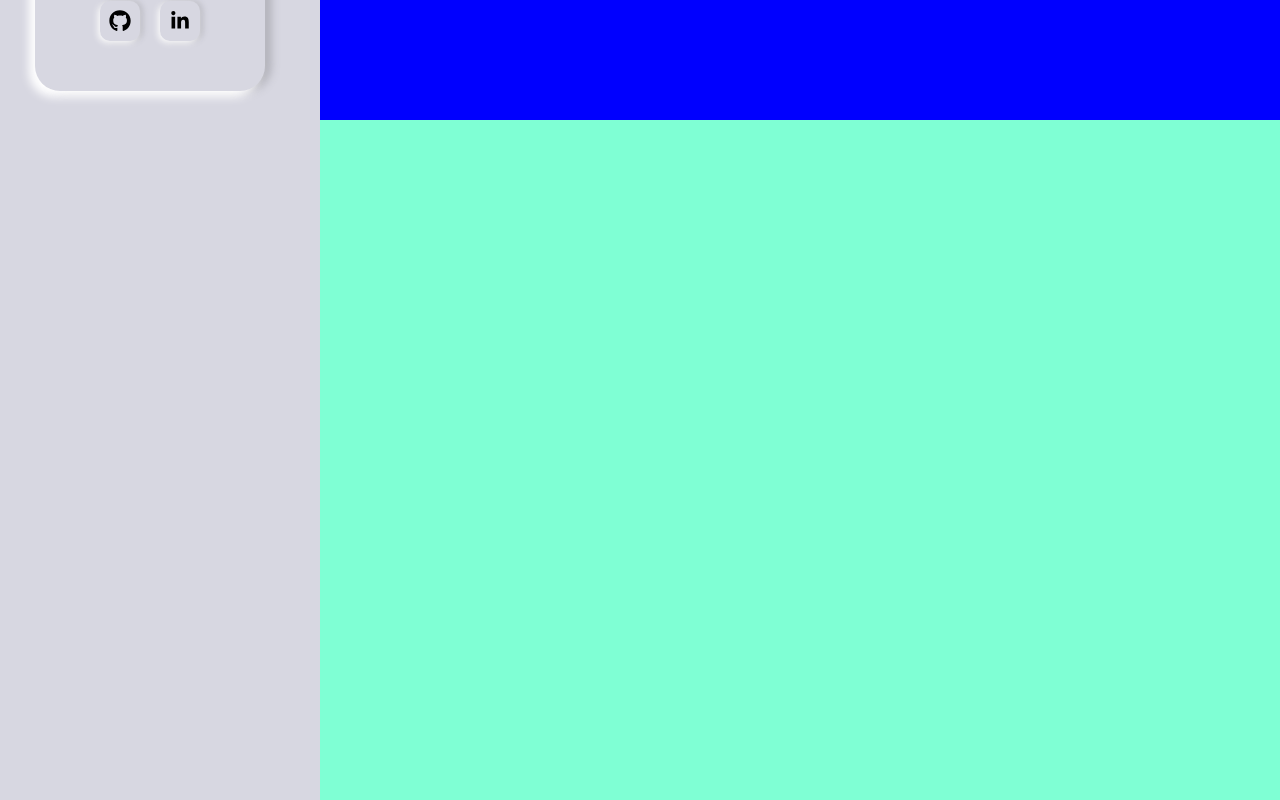
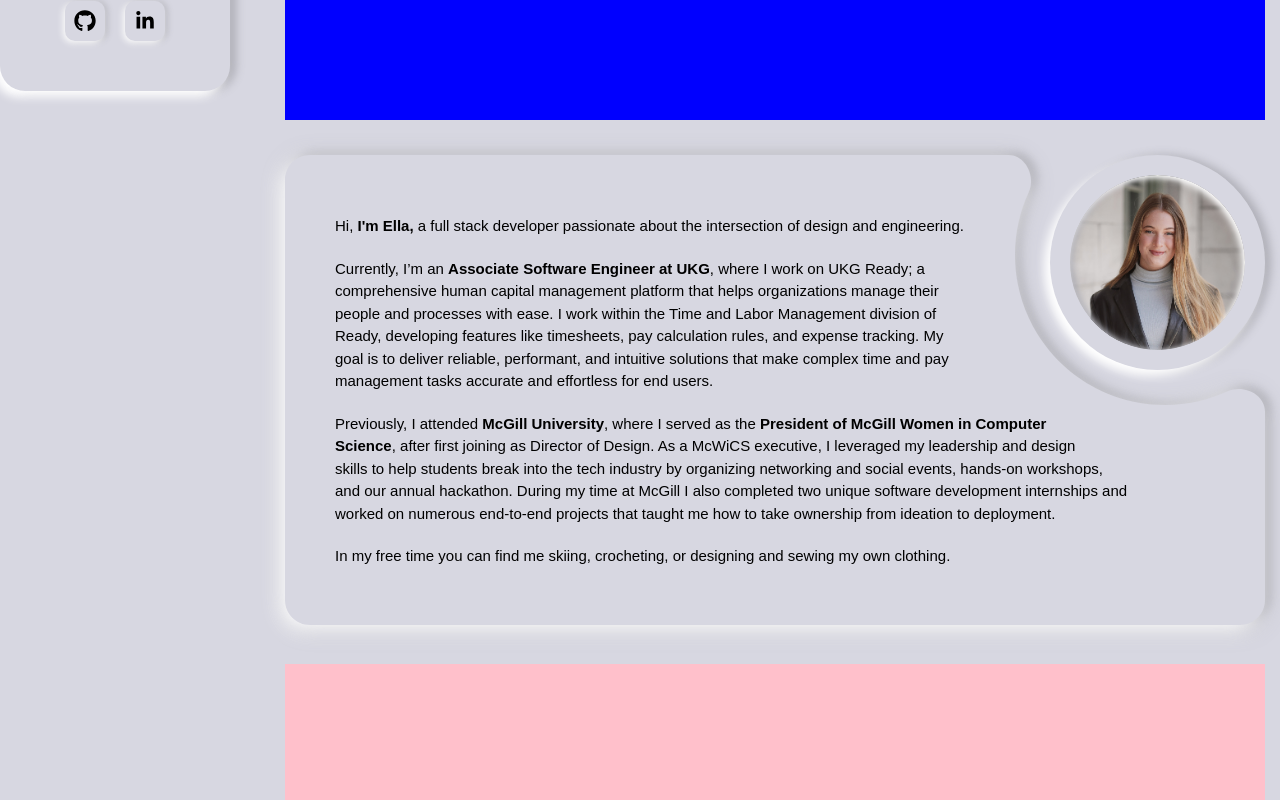
Before and after one commit to ellasyoung/portfolio-2025, a React (Create React App) app in the folder ellasyoung/: page / in a window 1280 px wide. Shown: the part 680-1480 px from the top of the page. Built offline with nearby package versions, Linux system fonts and the light colour scheme.

Commit message:
About section (not responsive)

```diff
--- a/ellasyoung/src/components/content/pages/home-page/about-section/About/AboutElements.js
+++ b/ellasyoung/src/components/content/pages/home-page/about-section/About/AboutElements.js
@@ -1,22 +1,81 @@
 import styled from "styled-components";
 import { offWhite, black, shadowLight, shadowDark } from "../../../../../../constants/colors";
+import { ReactComponent as AboutContainerSVG } from "../../../../../../assets/shapes/about-container.svg"
 
 export const AboutContainer = styled.div`
-    display: flex;
-    flex-direction: row;
-    justify-content: space-between;
-    background-color: aquamarine;
-    height: 100vh;
+    position: relative;
+    margin: 35px 0 35px 0;
 `;
 
 export const Circle = styled.div`
-    width: 20%;
-    aspect-ratio: 1;
+    width: 215px;
+    height: 215px;
     border-radius: 50%;
     box-shadow: -6px 6px 10px ${shadowLight}, 6px 0px 10px ${shadowDark};
     background-color: ${offWhite};
+    position: absolute;
+    top: 0;
+    right: 0;
+    display: flex;
+    align-items: center;
+    justify-content: center;
+`;
+
+export const InnerCircle = styled.div`
+    width: 175px;
+    height: 175px;
+    border-radius: 50%;
+    position: relative;
+    z-index: 5;
+    overflow: hidden;
+    transition: width 0.3s ease, height 0.3s ease;
+
+    &::after {
+        content: '';
+        position: absolute;
+        top: 0;
+        left: 0;
+        right: 0;
+        bottom: 0;
+        border-radius: 50%;
+        box-shadow: inset -3px 3px 6px ${shadowLight}, inset 3px 0px 6px ${shadowDark};
+        pointer-events: none;
+        z-index: 10;
+    }
+
+    &:hover {
+        width: 215px;
+        height: 215px;
+        cursor: pointer;
+    }
 `;
 
 export const TextBlock = styled.div`
-    width: 75%;
+    width: 880px;
+
+    &.first {
+        width: 630px;
+    }
 `;
+
+export const TextContainer = styled.div`
+    position: absolute;
+    top: 60px;
+    left: 50px;
+`;
+
+export const AboutTxtContainer = styled(AboutContainerSVG)`
+    fill: ${offWhite};
+    filter: drop-shadow(-6px 6px 10px ${shadowLight}) drop-shadow(6px -3px 4px ${shadowDark});
+`;
+
+export const StyledLink = styled.a`
+    font-weight: bold;
+    text-decoration: none;
+    cursor: pointer;
+    color: black;
+
+    &:hover {
+        font-style: italic;
+    }
+`;
--- a/ellasyoung/src/components/content/pages/home-page/about-section/About/index.js
+++ b/ellasyoung/src/components/content/pages/home-page/about-section/About/index.js
@@ -1,67 +1,52 @@
-import {AboutContainer, Circle, TextBlock,} from "./AboutElements";
+import { AboutContainer, AboutTxtContainer, Circle, InnerCircle, TextBlock, TextContainer, StyledLink } from "./AboutElements";
+import profilePic from "../../../../../../assets/images/headshot.png";
 import Text from "../../../../../common/text/Text"
-import Container from "../../../../../common/Container";
 
 const About = () => {
+
+    const externalLinkOnClick = (url) => {
+        window.open(url, '_blank');
+    }
+
     return (
         <AboutContainer id="about">
-
+            <Circle>
+                <InnerCircle onClick={() => externalLinkOnClick("https://www.linkedin.com/in/ellasyoung")}>
+                    <img src={profilePic} alt="Profile Pic" style={{width: '100%', height: '100%', objectFit: 'cover', borderRadius: '50%'}} />
+                </InnerCircle>
+            </Circle>
+            <AboutTxtContainer/>
+            <TextContainer>
+                <TextBlock className="first">
+                    <Text fontSize="15px" margin="0 0 20px 0">
+                        Hi, <StyledLink href="https://linkedin.com/in/ellasyoung" target="_blank">I'm Ella,</StyledLink> a full stack developer passionate about the intersection of design and engineering.
+                    </Text>
+                    <Text fontSize="15px" margin="0 0 20px 0">
+                        Currently, I’m an <StyledLink href="https://www.ukg.com" target="_blank">Associate Software Engineer at UKG</StyledLink>, where I work on UKG Ready; a comprehensive
+                        human capital management platform that helps organizations manage their people and processes with
+                        ease. I work within the Time and Labor Management division of Ready, developing features like
+                        timesheets, pay calculation rules, and expense tracking. My goal is to deliver reliable,
+                        performant, and intuitive solutions that make complex time and pay management tasks accurate and
+                        effortless for end users.
+                    </Text>
+                </TextBlock>
+                <TextBlock className="second">
+                    <Text fontSize="15px" margin="0 0 20px 0">
+                        Previously, I attended <StyledLink href="https://reporter.mcgill.ca/mcgill-no-1-in-canada-in-2026-qs-world-university-rankings/" target="_blank">McGill University</StyledLink>,
+                        where I served as the <StyledLink href="https://www.mcwics.com/" target="_blank">President of McGill Women in Computer <br/> Science</StyledLink>, after first joining as Director of Design.
+                        As a McWiCS executive, I leveraged my leadership and design <br/> skills to help students break into the tech industry
+                        by organizing networking and social events, hands-on workshops, <br/> and our annual hackathon. During my time at McGill
+                        I also
+                        completed two unique software development internships and <br/> worked on numerous end-to-end projects
+                        that taught me how to take ownership from ideation to deployment.
+                    </Text>
+                    <Text fontSize="15px" margin="0 0 20px 0">
+                        In my free time you can find me skiing, crocheting, or designing and sewing my own clothing.
+                    </Text>
+                </TextBlock>
+            </TextContainer>
         </AboutContainer>
     );
 };
 
 export default About;
-
-/* <Container
-                width="70%"
-            >
-                <TextBlock>
-                    <Text fontSize="14px" margin="0 0 20px 0">
-                        Hi, I'm Ella, a full stack developer passionate about the intersection of design and engineering.
-                    </Text><Text fontSize="14px" margin="0 0 20px 0">
-                    Currently, I’m an Associate Software Engineer at UKG, where I work on UKG Ready—a comprehensive
-                    human capital management platform that helps organizations manage their people and processes with
-                    ease. I work within the Time and Labor Management section of Ready, developing features like
-                    timesheets, pay calculation rules, and expense tracking. My goal is to deliver reliable,
-                    performant, and intuitive solutions that make complex time and pay management tasks accurate and
-                    effortless for end users.
-                </Text><Text fontSize="14px" margin="0 0 20px 0">
-                    Previously, I studied at McGill University, where I served as the President of McGill Women in
-                    Computer Science, after first joining as Director of Design. As a McWiCS executive, I leveraged my
-                    leadership and design skills to help students break into the tech industry by organizing networking
-                    and social events, hands-on workshops, and our annual hackathon. During my time at McGill I also
-                    completed two unique software development internships and worked on numerous end-to-end projects
-                    that taught me how to take ownership from ideation to deployment.
-                </Text><Text fontSize="14px" margin="0 0 20px 0">
-                    In my free time you can find me skiing, crocheting, or designing and sewing my own clothing.
-                </Text>
-                </TextBlock>
-            </Container>
-            <Container
-                width="25%"
-            >
-            </Container> */
-
-/* <Rectangle>
-                <TextBlock>
-                <Text fontSize="14px" margin="0 0 20px 0">
-                    Hi, I'm Ella, a full stack developer passionate about the intersection of design and engineering.
-                </Text><Text fontSize="14px" margin="0 0 20px 0">
-                    Currently, I’m an Associate Software Engineer at UKG, where I work on UKG Ready—a comprehensive
-                    human capital management platform that helps organizations manage their people and processes with
-                    ease. I work within the Time and Labor Management section of Ready, developing features like
-                    timesheets, pay calculation rules, and expense tracking. My goal is to deliver reliable,
-                    performant, and intuitive solutions that make complex time and pay management tasks accurate and
-                    effortless for end users.
-                    </Text><Text fontSize="14px" margin="0 0 20px 0">
-                    Previously, I studied at McGill University, where I served as the President of McGill Women in
-                    Computer Science, after first joining as Director of Design. As a McWiCS executive, I leveraged my
-                    leadership and design skills to help students break into the tech industry by organizing networking
-                    and social events, hands-on workshops, and our annual hackathon. During my time at McGill I also
-                    completed two unique software development internships and worked on numerous end-to-end projects
-                    that taught me how to take ownership from ideation to deployment.
-                    </Text><Text fontSize="14px" margin="0 0 20px 0">
-                    In my free time you can find me skiing, crocheting, or designing and sewing my own clothing.
-                </Text>
-                </TextBlock>
-            </Rectangle> */
--- a/ellasyoung/src/components/content/pages/home-page/columns/BodyCol/BodyColElements.js
+++ b/ellasyoung/src/components/content/pages/home-page/columns/BodyCol/BodyColElements.js
@@ -2,7 +2,8 @@ import styled from "styled-components";
 
 export const Column = styled.div`
     width: 980px;
-    margin-left: 320px;
+    margin-left: 285px;
+    margin-right: 35px;
     position: relative;
     z-index: 1;
     display: flex;
--- a/ellasyoung/src/components/content/pages/home-page/columns/NavCol/index.js
+++ b/ellasyoung/src/components/content/pages/home-page/columns/NavCol/index.js
@@ -55,7 +55,7 @@ const NavCol = () => {
                 width="230px"
                 height="92vh"
                 minHeight="530px"
-                margin="35px"
+                margin="35px 35px 35px 0"
                 position="fixed"
                 zIndex="1000"
             >
```
Also changed, not shown: ellasyoung/src/assets/shapes/about-container.svg (added).
